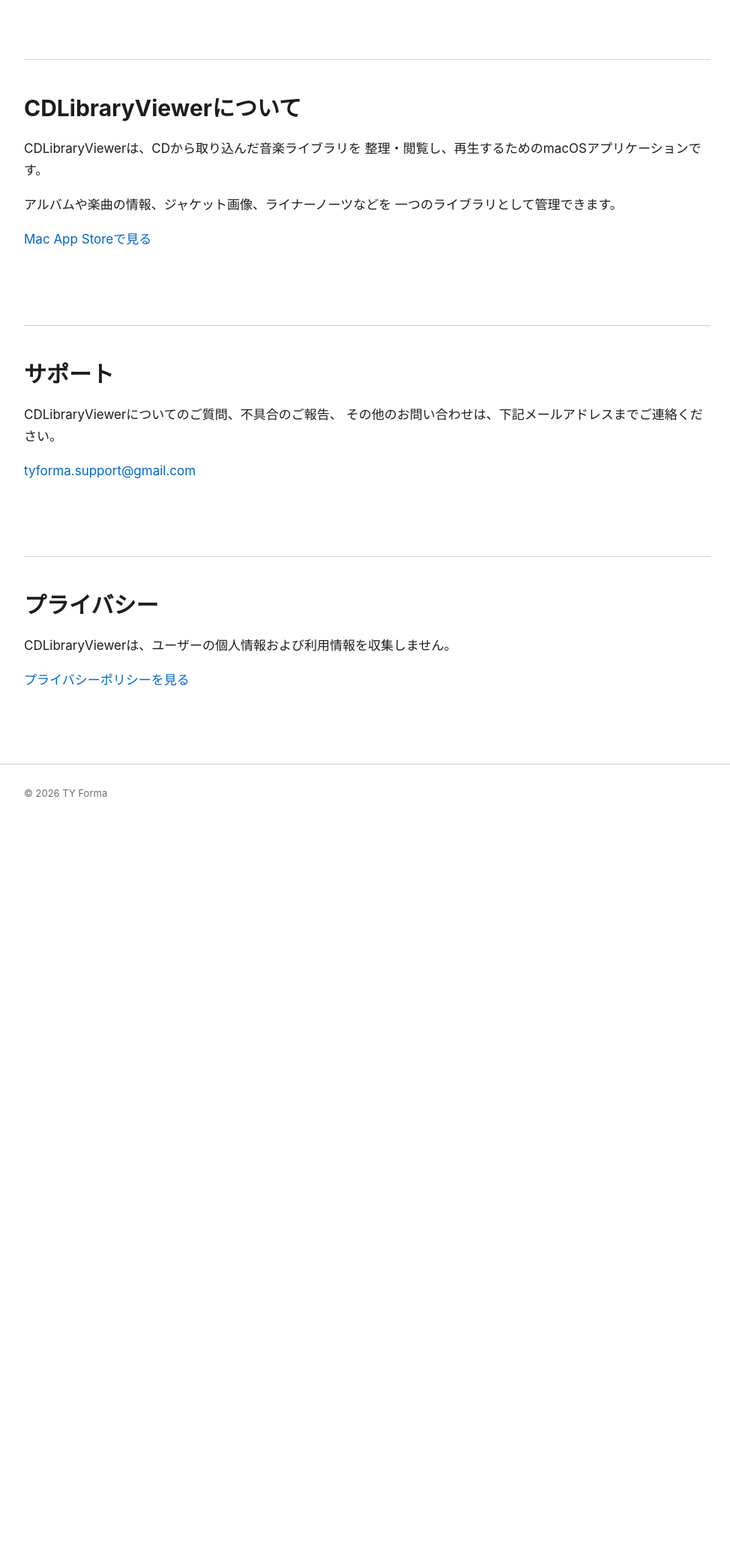
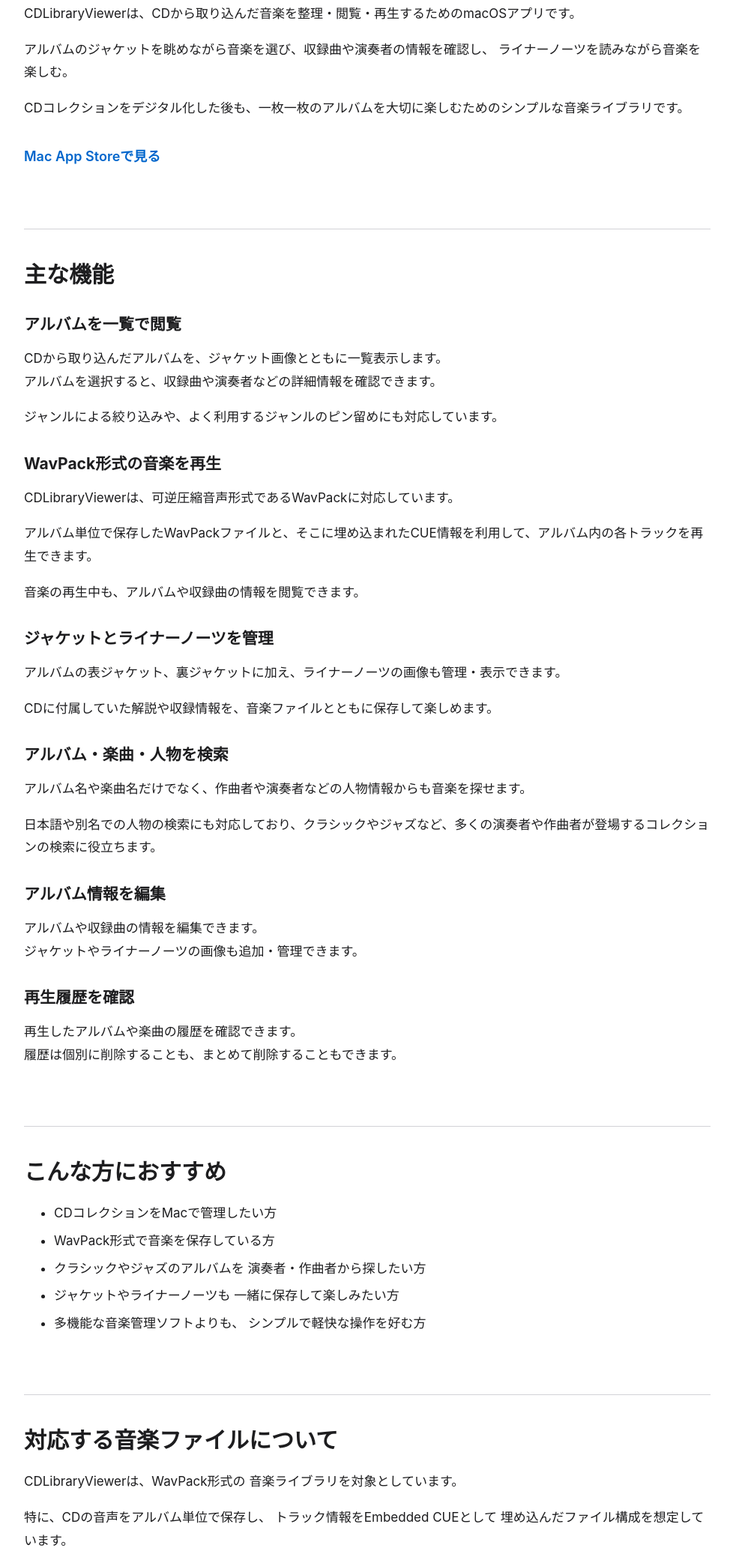
Before and after one commit to tyforma/tyforma.github.io, a plain HTML site: page cdlibraryviewer/index.html in a window 1280 px wide. Shown: the part 306-2379 px from the top of the page at 75% size, without its empty margins (150-1124 px from the left). Before the commit the page ends 1422 px from the top, so only its background shows below. Drawn offline with Linux system fonts and the light colour scheme.

Commit message:
Enhance HTML structure and SEO for index.html
Updated the title and meta description for better SEO. Adjusted styles and added new sections to enhance content clarity and user engagement.

```diff
--- a/cdlibraryviewer/index.html
+++ b/cdlibraryviewer/index.html
@@ -1,9 +1,17 @@
+
 <!DOCTYPE html>
 <html lang="ja">
 <head>
   <meta charset="UTF-8">
   <meta name="viewport" content="width=device-width, initial-scale=1.0">
-  <title>CDLibraryViewer | TY Forma</title>
+
+  <title>CDLibraryViewer | Mac用CDライブラリ管理・WavPack再生アプリ</title>
+
+  <meta name="description"
+        content="CDLibraryViewerは、WavPack形式の音楽ファイルを管理・再生するmacOSアプリです。Embedded CUE、アルバム画像、ライナーノーツ、楽曲・演奏者検索に対応。CDコレクションを見やすく整理できます。">
+
+  <link rel="canonical"
+        href="https://tyforma.github.io/cdlibraryviewer/">
 
   <style>
     * {
@@ -12,8 +20,9 @@
 
     body {
       margin: 0;
-      font-family: -apple-system, BlinkMacSystemFont, "Helvetica Neue",
-                   "Hiragino Sans", sans-serif;
+      font-family: -apple-system, BlinkMacSystemFont,
+                   "Helvetica Neue", "Hiragino Sans",
+                   sans-serif;
       color: #1d1d1f;
       background: #ffffff;
     }
@@ -52,8 +61,8 @@
     }
 
     section {
-      margin-top: 100px;
-      padding-top: 40px;
+      margin-top: 80px;
+      padding-top: 36px;
       border-top: 1px solid #d2d2d7;
     }
 
@@ -62,9 +71,18 @@
       margin: 0 0 20px;
     }
 
-    p {
+    h3 {
+      font-size: 21px;
+      margin: 30px 0 10px;
+    }
+
+    p, li {
       font-size: 17px;
-      line-height: 1.7;
+      line-height: 1.8;
+    }
+
+    li {
+      margin-bottom: 6px;
     }
 
     a {
@@ -74,6 +92,13 @@
 
     a:hover {
       text-decoration: underline;
+    }
+
+    .app-store-link {
+      display: inline-block;
+      margin-top: 16px;
+      font-size: 18px;
+      font-weight: 600;
     }
 
     footer {
@@ -97,6 +122,10 @@
       .lead {
         font-size: 20px;
       }
+
+      h2 {
+        font-size: 26px;
+      }
     }
   </style>
 </head>
@@ -110,34 +139,157 @@
   <main>
 
     <h1>CDLibraryViewer</h1>
+
     <p class="lead">
       CDライブラリを、もっと見やすく、もっと楽しみやすく。
     </p>
 
-    <section>
-      <h2>CDLibraryViewerについて</h2>
-      <p>
-        CDLibraryViewerは、CDから取り込んだ音楽ライブラリを
-        整理・閲覧し、再生するためのmacOSアプリケーションです。
-      </p>
-      <p>
-        アルバムや楽曲の情報、ジャケット画像、ライナーノーツなどを
-        一つのライブラリとして管理できます。
-      </p>
-    </section>
+    <p>
+      CDLibraryViewerは、CDから取り込んだ音楽を整理・閲覧・再生するためのmacOSアプリです。
+    </p>
 
     <p>
-      <a href="https://apps.apple.com/jp/app/cdlibraryviewer/id6824181150?mt=12">
+      アルバムのジャケットを眺めながら音楽を選び、収録曲や演奏者の情報を確認し、
+      ライナーノーツを読みながら音楽を楽しむ。
+    </p>
+
+    <p>
+      CDコレクションをデジタル化した後も、一枚一枚のアルバムを大切に楽しむためのシンプルな音楽ライブラリです。
+    </p>
+
+    <p>
+      <a class="app-store-link"
+         href="https://apps.apple.com/jp/app/cdlibraryviewer/id6824181150?mt=12">
         Mac App Storeで見る
       </a>
     </p>
 
     <section>
+      <h2>主な機能</h2>
+
+      <h3>アルバムを一覧で閲覧</h3>
+      <p>
+        CDから取り込んだアルバムを、ジャケット画像とともに一覧表示します。<br>
+        アルバムを選択すると、収録曲や演奏者などの詳細情報を確認できます。
+      </p>
+      <p>
+        ジャンルによる絞り込みや、よく利用するジャンルのピン留めにも対応しています。
+      </p>
+
+      <h3>WavPack形式の音楽を再生</h3>
+      <p>
+        CDLibraryViewerは、可逆圧縮音声形式であるWavPackに対応しています。
+      </p>
+      <p>
+        アルバム単位で保存したWavPackファイルと、そこに埋め込まれたCUE情報を利用して、アルバム内の各トラックを再生できます。
+      </p>
+      <p>
+        音楽の再生中も、アルバムや収録曲の情報を閲覧できます。
+      </p>
+
+      <h3>ジャケットとライナーノーツを管理</h3>
+      <p>
+        アルバムの表ジャケット、裏ジャケットに加え、ライナーノーツの画像も管理・表示できます。
+      </p>
+      <p>
+        CDに付属していた解説や収録情報を、音楽ファイルとともに保存して楽しめます。
+      </p>
+
+      <h3>アルバム・楽曲・人物を検索</h3>
+      <p>
+        アルバム名や楽曲名だけでなく、作曲者や演奏者などの人物情報からも音楽を探せます。
+      </p>
+      <p>
+        日本語や別名での人物の検索にも対応しており、クラシックやジャズなど、多くの演奏者や作曲者が登場するコレクションの検索に役立ちます。
+      </p>
+
+      <h3>アルバム情報を編集</h3>
+      <p>
+        アルバムや収録曲の情報を編集できます。<br>
+        ジャケットやライナーノーツの画像も追加・管理できます。
+      </p>
+
+      <h3>再生履歴を確認</h3>
+      <p>
+        再生したアルバムや楽曲の履歴を確認できます。<br>
+        履歴は個別に削除することも、まとめて削除することもできます。
+      </p>
+    </section>
+
+    <section>
+      <h2>こんな方におすすめ</h2>
+
+      <ul>
+        <li>
+          CDコレクションをMacで管理したい方
+        </li>
+        <li>
+          WavPack形式で音楽を保存している方
+        </li>
+        <li>
+          クラシックやジャズのアルバムを
+          演奏者・作曲者から探したい方
+        </li>
+        <li>
+          ジャケットやライナーノーツも
+          一緒に保存して楽しみたい方
+        </li>
+        <li>
+          多機能な音楽管理ソフトよりも、
+          シンプルで軽快な操作を好む方
+        </li>
+      </ul>
+    </section>
+
+    <section>
+      <h2>対応する音楽ファイルについて</h2>
+
+      <p>
+        CDLibraryViewerは、WavPack形式の
+        音楽ライブラリを対象としています。
+      </p>
+
+      <p>
+        特に、CDの音声をアルバム単位で保存し、
+        トラック情報をEmbedded CUEとして
+        埋め込んだファイル構成を想定しています。
+      </p>
+
+      <p>
+        MP3、AAC、FLACなど、
+        ほかの音声形式の再生には対応していません。
+      </p>
+
+      <p>
+        ご利用前に、お手持ちの音楽ファイル形式を
+        ご確認ください。
+      </p>
+    </section>
+
+    <section>
+      <h2>Mac App Store</h2>
+
+      <p>
+        CDLibraryViewerは、Mac App Storeから入手できます。
+      </p>
+
+      <p>
+        <a class="app-store-link"
+           href="https://apps.apple.com/jp/app/cdlibraryviewer/id6824181150?mt=12">
+          CDLibraryViewerをMac App Storeで見る
+        </a>
+      </p>
+    </section>
+
+    <section>
       <h2>サポート</h2>
+
       <p>
-        CDLibraryViewerについてのご質問、不具合のご報告、
-        その他のお問い合わせは、下記メールアドレスまでご連絡ください。
+        CDLibraryViewerについてのご質問、
+        不具合のご報告、その他のお問い合わせは、
+        下記メールアドレスまでご連絡ください。
       </p>
+
       <p>
         <a href="mailto:tyforma.support@gmail.com">
           tyforma.support@gmail.com
@@ -147,11 +299,15 @@
 
     <section>
       <h2>プライバシー</h2>
+
       <p>
         CDLibraryViewerは、ユーザーの個人情報および利用情報を収集しません。
       </p>
+
       <p>
-        <a href="privacy.html">プライバシーポリシーを見る</a>
+        <a href="privacy.html">
+          プライバシーポリシーを見る
+        </a>
       </p>
     </section>
 
```
